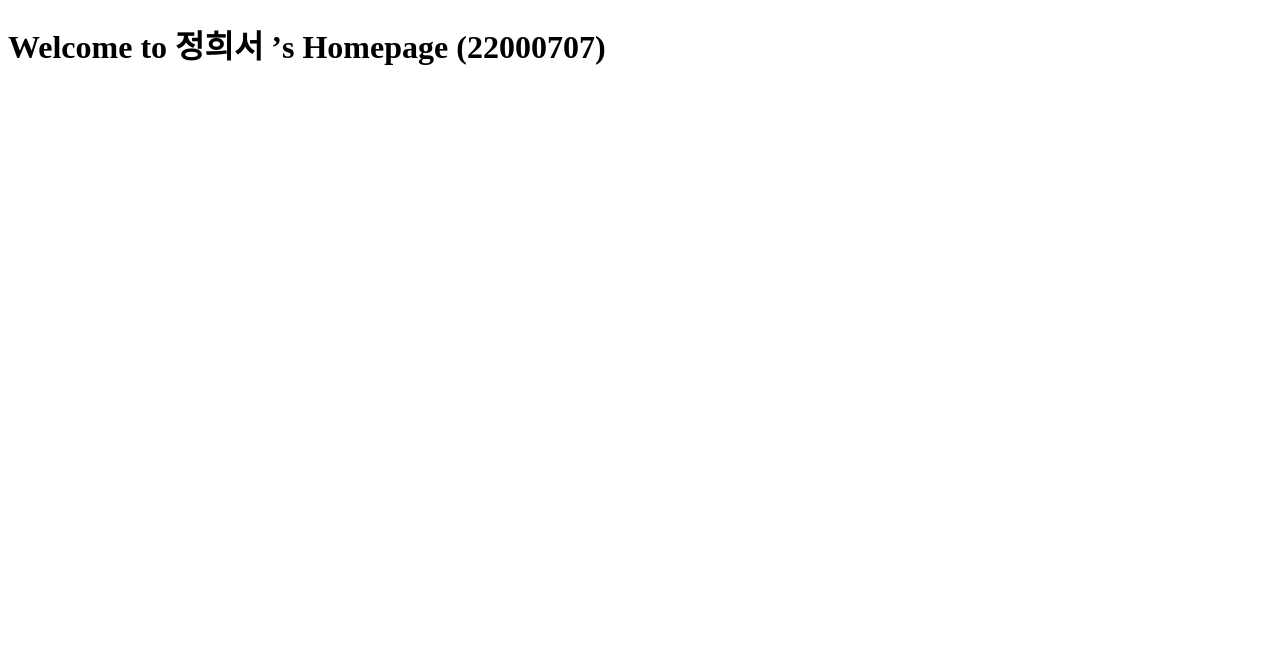
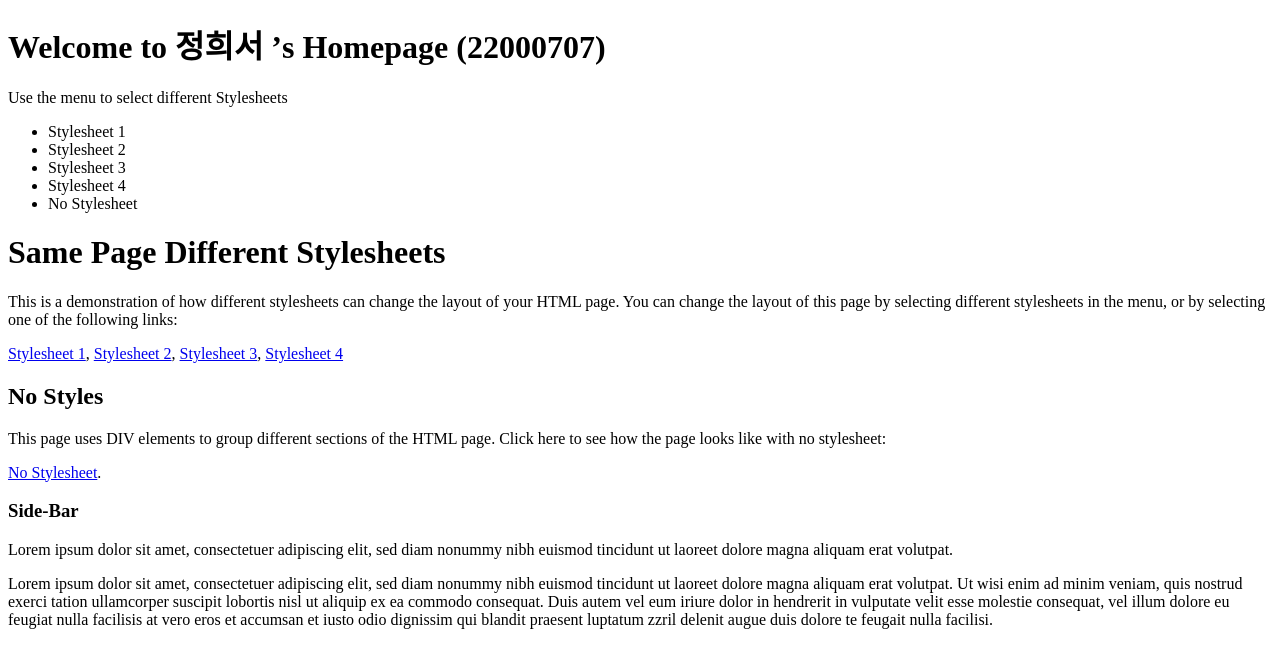
Before and after one commit to hestop/OSS_Assignment_-1, a plain HTML site: page index.html in a window 1280 px wide. Drawn offline with Linux system fonts and the light colour scheme.

Commit message:
added text

```diff
--- a/index.html
+++ b/index.html
@@ -7,5 +7,27 @@
 </head>
 <body>
     <h1>Welcome to 정희서 ’s Homepage (22000707)</h1>
+    <p>Use the menu to select different Stylesheets</p>
+    <div>
+        <ul>
+            <li>Stylesheet 1</li>
+            <li>Stylesheet 2</li>
+            <li>Stylesheet 3</li>
+            <li>Stylesheet 4</li>
+            <li>No Stylesheet</li>
+        </ul>
+    </div>
+    <h1>Same Page Different Stylesheets</h1>
+    <p>This is a demonstration of how different stylesheets can change the layout of your HTML page. You can change the layout of this page by selecting different stylesheets in the menu, or by selecting one of the following links:</p>
+    <a href="url">Stylesheet 1</a>,
+    <a href="url">Stylesheet 2</a>,
+    <a href="url">Stylesheet 3</a>,
+    <a href="url">Stylesheet 4</a>
+    <h2>No Styles</h2>
+    <p>This page uses DIV elements to group different sections of the HTML page. Click here to see how the page looks like with no stylesheet:</p>
+    <a href="url">No Stylesheet</a>.
+    <h3>Side-Bar</h3>
+    <p>Lorem ipsum dolor sit amet, consectetuer adipiscing elit, sed diam nonummy nibh euismod tincidunt ut laoreet dolore magna aliquam erat volutpat.</p>
+    <p>Lorem ipsum dolor sit amet, consectetuer adipiscing elit, sed diam nonummy nibh euismod tincidunt ut laoreet dolore magna aliquam erat volutpat. Ut wisi enim ad minim veniam, quis nostrud exerci tation ullamcorper suscipit lobortis nisl ut aliquip ex ea commodo consequat. Duis autem vel eum iriure dolor in hendrerit in vulputate velit esse molestie consequat, vel illum dolore eu feugiat nulla facilisis at vero eros et accumsan et iusto odio dignissim qui blandit praesent luptatum zzril delenit augue duis dolore te feugait nulla facilisi.</p>
 </body>
 </html>
```
